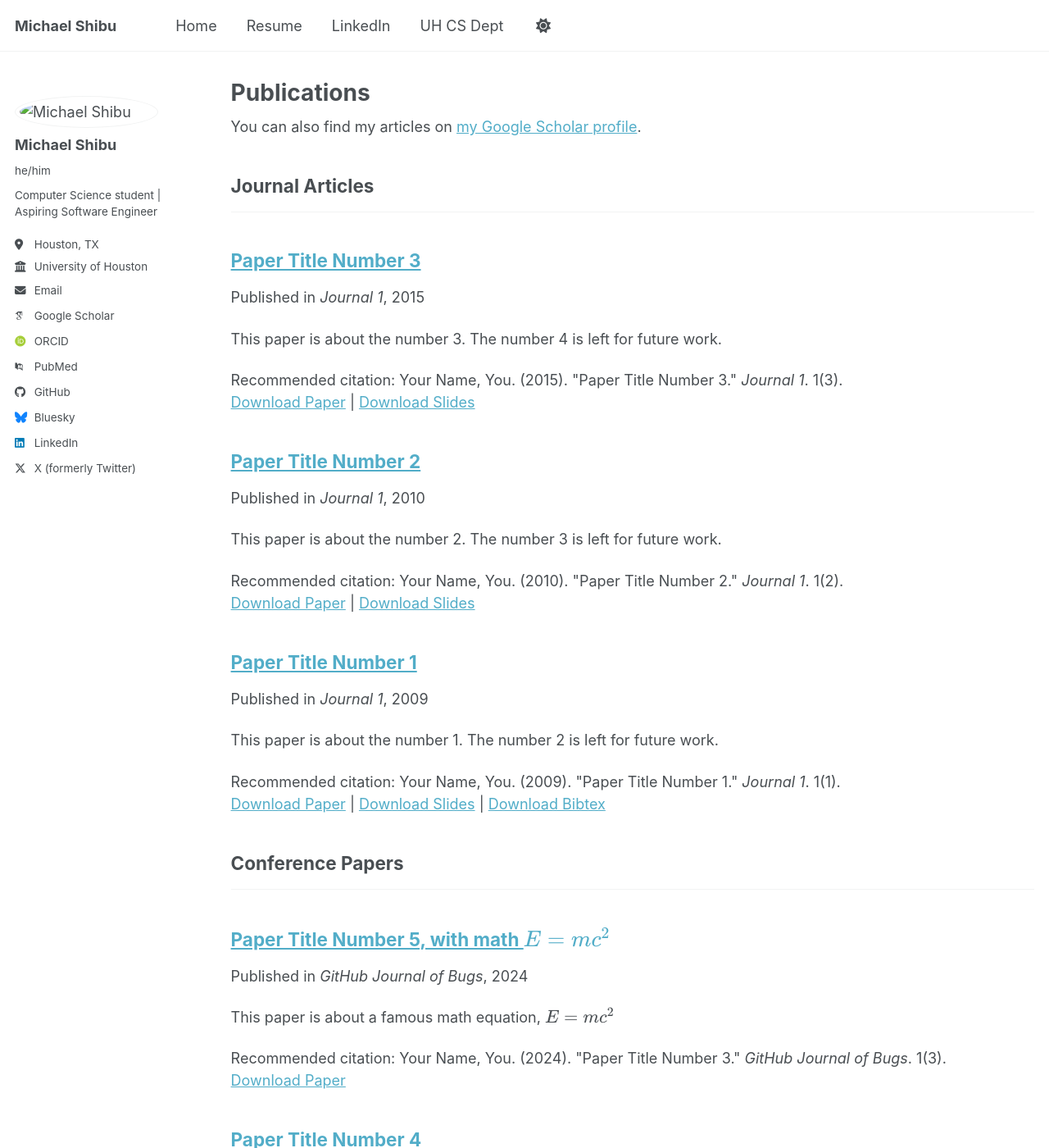
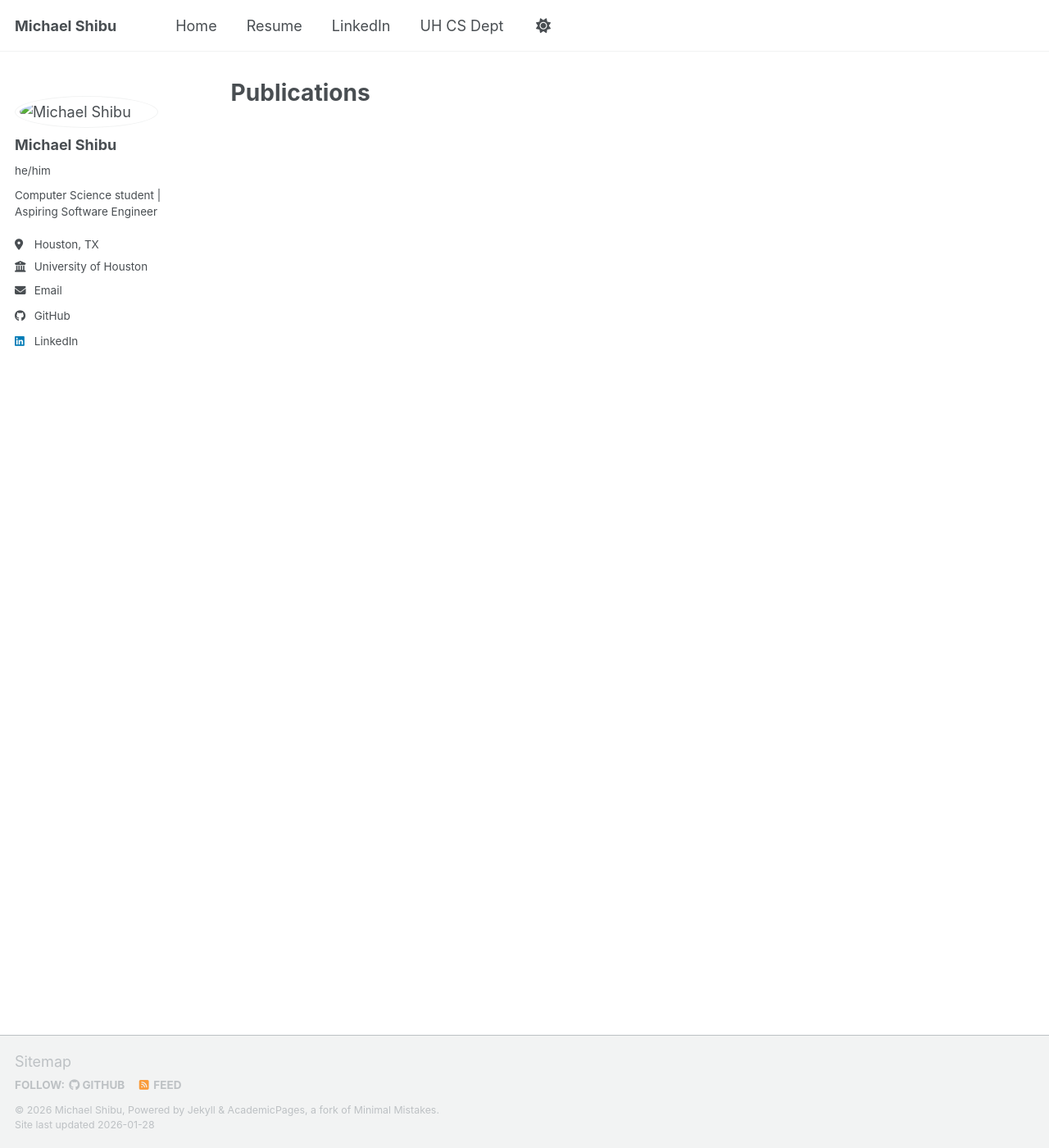
Before and after one commit to michaelshibu101-sketch/michaelshibu101-sketch.github.io, a Jekyll site: the page built from _pages/publications.html, in a window 1280 px wide and 1400 px high. Shown: the whole window at 82% size. Built offline with Jekyll 4.4.1, drawn with Linux system fonts in a browser that asks for light colours; some web fonts are replaced; a script bundle is joined from its source files by our own code; library files that are not in the unit come from our copies; some of the changed lines change nothing that is shown; some of the changed text lies outside the part shown.

Commit message:
Update _config.yml

```diff
--- a/_config.yml
+++ b/_config.yml
@@ -1,25 +1,24 @@
 # Welcome to Jekyll!
 #
-# This config file is meant for settings that affect your entire site, values
-# which you are expected to set up once and rarely need to edit after that.
-# For technical reasons, this file is *NOT* reloaded automatically when you use
-# `jekyll serve -l -H localhost`. If you change this file, please restart the
-# server process.
+# This config file is meant for settings that affect your entire site.
 
+# =============================
 # Basic Site Settings
+# =============================
 locale                   : "en-US"
 site_theme               : "default"
 title                    : "Michael Shibu"
 title_separator          : "-"
 name                     : &name "Michael Shibu"
 description              : &description "Michael Shibu's academic portfolio"
-url                      : "https://michaelshibu101-sketch.github.io/"
+url                      : "https://michaelshibu101-sketch.github.io"
 baseurl                  : ""
 repository               : "michaelshibu101-sketch/michaelshibu101-sketch.github.io"
 
-# Site Author
+# =============================
+# Site Author (Sidebar)
+# =============================
 author:
-  # Biographic information
   avatar           : "images/pfp.jpg"
   name             : "Michael Shibu"
   pronouns         : "he/him"
@@ -29,21 +28,21 @@
   uri              :
   email            : "mshibu@cougarnet.uh.edu"
 
-  # Academic websites
+  # Academic
   academia         :
   arxiv            :
-  googlescholar    : "https://scholar.google.com/citations?user=PS_CX0AAAAAJ"
+  googlescholar    :
   inspire-hep      :
   impactstory      :
-  orcid            : "https://orcid.org/yourorcidurl"
+  orcid            :
   semantic         :
   ssrn             :
-  pubmed           : "https://www.ncbi.nlm.nih.gov/pubmed/?term=john+snow"
+  pubmed           :
   researchgate     :
   scopus           :
   zotero           :
 
-  # Repositories and software development
+  # Development
   bitbucket        :
   codepen          :
   dribbble         :
@@ -51,262 +50,110 @@
   kaggle           :
   stackoverflow    :
 
-  # Social media
-  artstation       :
-  bluesky          : "bsky.app"
+  # Social
+  linkedin         : "https://www.linkedin.com/in/michael-shibu-9a3761340/"
+  twitter          :
+  instagram        :
   facebook         :
-  flickr           :
-  foursquare       :
-  goodreads        :
-  google_plus      :
-  keybase          :
-  instagram        :
-  lastfm           :
-  linkedin         : "https://www.linkedin.com/in/michael-shibu-9a3761340/"
-  mastodon         :
-  medium           :
-  pinterest        :
-  soundcloud       :
-  steam            :
-  telegram         :
-  tumblr           :
-  twitter          : ""
-  vine             :
-  weibo            :
-  wikipedia        :
-  xing             :
-  youtube          :
-  zhihu            :
 
-# Publication Category
-publication_category:
-  books:
-    title: 'Books'
-  manuscripts:
-    title: 'Journal Articles'
-  conferences:
-    title: 'Conference Papers'
+# =============================
+# Resume
+# =============================
+resume: "files/MichaelShibuResume.pdf"
 
+# =============================
 # Site Settings
-teaser                   :
+# =============================
 breadcrumbs              : false
 words_per_minute         : 160
 future                   : true
 read_more                : "disabled"
 talkmap_link             : false
-comments:
-  provider               :
-  disqus:
-    shortname            :
-  discourse:
-    server               :
-  facebook:
-    appid                :
-    num_posts            :
-    colorscheme          :
-staticman:
-  allowedFields          : ['name', 'email', 'url', 'message']
-  branch                 : "gh-pages"
-  commitMessage          : "New comment."
-  filename               : comment-{@timestamp}
-  format                 : "yml"
-  moderation             : true
-  path                   : "_data/comments/{options.slug}"
-  requiredFields         : ['name', 'email', 'message']
-  transforms:
-    email                : "md5"
-  generatedFields:
-    date:
-      type               : "date"
-      options:
-        format           : "iso8601"
-atom_feed:
-  hide                   : false
-  path                   :
 
-# SEO Related
-google_site_verification :
-bing_site_verification   :
-alexa_site_verification  :
-yandex_site_verification :
-
-# Social Sharing
-twitter:
-  username               : &twitter
-facebook:
-  username               :
-  app_id                 :
-  publisher              :
-og_image                 :
-og_description           :
-social:
-  type                   :
-  name                   :
-  links:
-
-# Analytics
+# =============================
+# Analytics (SAFE PLACEHOLDER)
+# =============================
 analytics:
   provider               : "google-analytics-4"
   google:
     tracking_id          : "G-XXXXXXXXXX"
 
+# =============================
 # Reading Files
+# =============================
 include:
   - .htaccess
   - _pages
   - files
+
 exclude:
-  - "*.sublime-project"
-  - "*.sublime-workspace"
-  - .asset-cache
-  - .bundle
   - .github
-  - .jekyll-assets-cache
-  - .sass-cache
-  - assets/js/_main.js
-  - assets/js/plugins
-  - assets/js/vendor
-  - CHANGELOG
-  - Capfile
-  - config
-  - Dockerfile
+  - node_modules
+  - vendor
+  - README
   - Gemfile
-  - Gruntfile.js
-  - gulpfile.js
-  - LICENSE
-  - local
-  - log
-  - node_modules
   - package.json*
-  - Rakefile
-  - README
-  - tmp
-  - vendor
-keep_files:
-  - .git
-  - .svn
+
 encoding: "utf-8"
 markdown_ext: "markdown,mkdown,mkdn,mkd,md"
 
-# Conversion
+# =============================
+# Markdown
+# =============================
 markdown: kramdown
 highlighter: rouge
-lsi: false
 excerpt_separator: "\n\n"
-incremental: false
 
-# Markdown Processing
 kramdown:
   input: GFM
   hard_wrap: false
   auto_ids: true
-  footnote_nr: 1
-  entity_output: as_char
-  toc_levels: 1..6
-  smart_quotes: lsquo,rsquo,ldquo,rdquo
-  enable_coderay: false
 
-# Collections
-collections:
-  teaching:
-    output: true
-    permalink: /:collection/:path/
-  publications:
-    output: true
-    permalink: /:collection/:path/
-  portfolio:
-    output: true
-    permalink: /:collection/:path/
-  talks:
-    output: true
-    permalink: /:collection/:path/
+# =============================
+# Collections (REMOVED SAFELY)
+# =============================
+collections: {}
 
-# Defaults
+# =============================
+# Defaults (CLEAN)
+# =============================
 defaults:
-  - scope:
-      path: ""
-      type: posts
-    values:
-      layout: single
-      author_profile: true
-      read_time: true
-      comments: true
-      share: true
-      related: true
   - scope:
       path: ""
       type: pages
     values:
       layout: single
       author_profile: true
-  - scope:
-      path: ""
-      type: teaching
-    values:
-      layout: single
-      author_profile: true
-      share: true
-      comments: true
-  - scope:
-      path: ""
-      type: publications
-    values:
-      layout: single
-      author_profile: true
-      share: true
-      comments: true
-  - scope:
-      path: ""
-      type: portfolio
-    values:
-      layout: single
-      author_profile: true
-      share: true
-      comment: true
-  - scope:
-      path: ""
-      type: talks
-    values:
-      layout: talk
-      author_profile: true
-      share: true
 
-# Sass/SCSS
+# =============================
+# Sass
+# =============================
 sass:
   sass_dir: _sass
   style: compressed
 
-# Outputting
-permalink: /:categories/:title/
+# =============================
+# Output
+# =============================
+permalink: /:title/
 timezone: Etc/UTC
 
+# =============================
 # Plugins
+# =============================
 plugins:
   - jekyll-feed
-  - jekyll-gist
-  - jekyll-paginate
   - jekyll-sitemap
-  - jekyll-redirect-from
   - jemoji
 
-# Mimic GitHub Pages with --safe
 whitelist:
   - jekyll-feed
-  - jekyll-gist
-  - jekyll-paginate
   - jekyll-sitemap
-  - jekyll-redirect-from
   - jemoji
 
-# Archives
-category_archive:
-  type: liquid
-  path: /categories/
-tag_archive:
-  type: liquid
-  path: /tags/
-
+# =============================
 # HTML Compression
+# =============================
 compress_html:
   clippings: all
   ignore:
```
